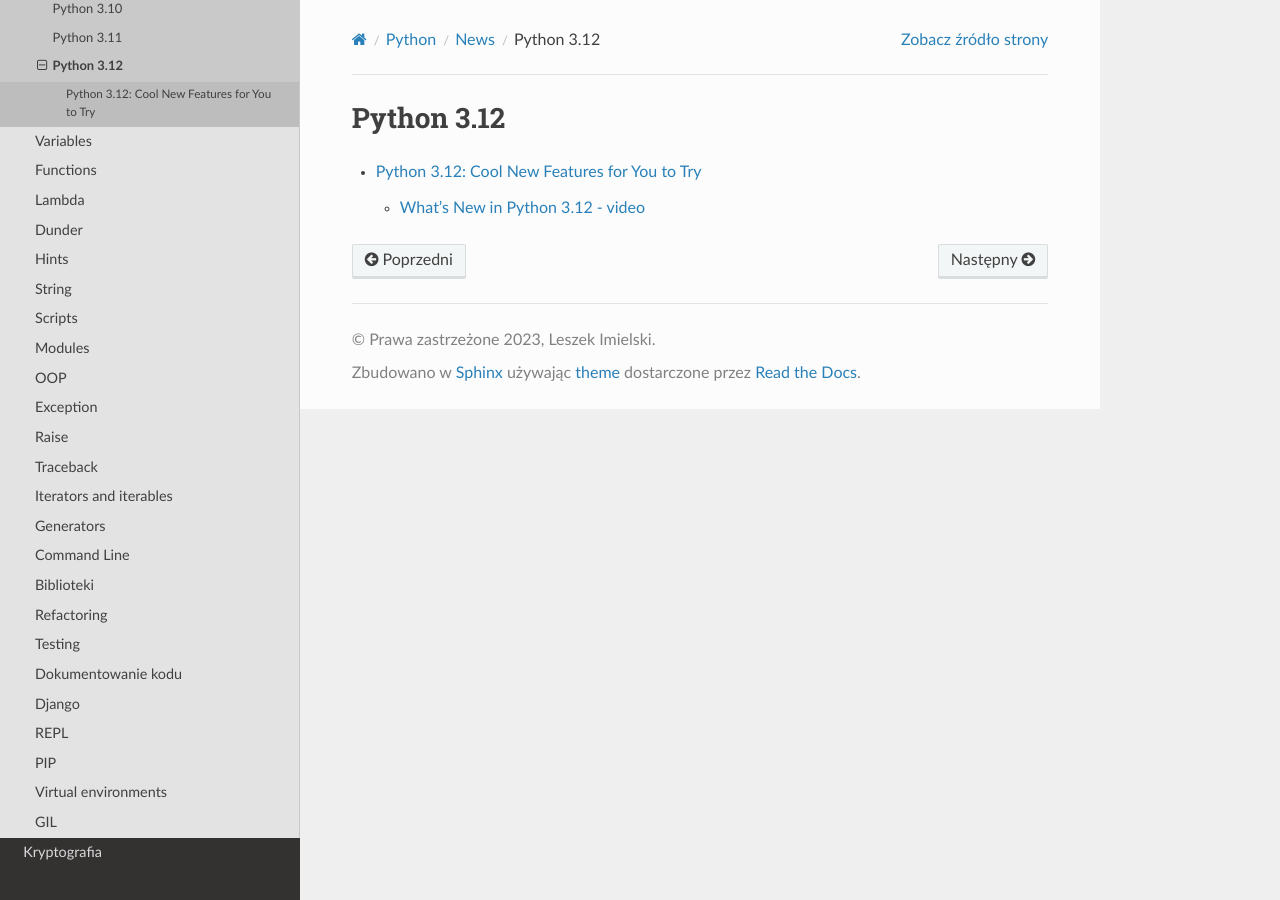
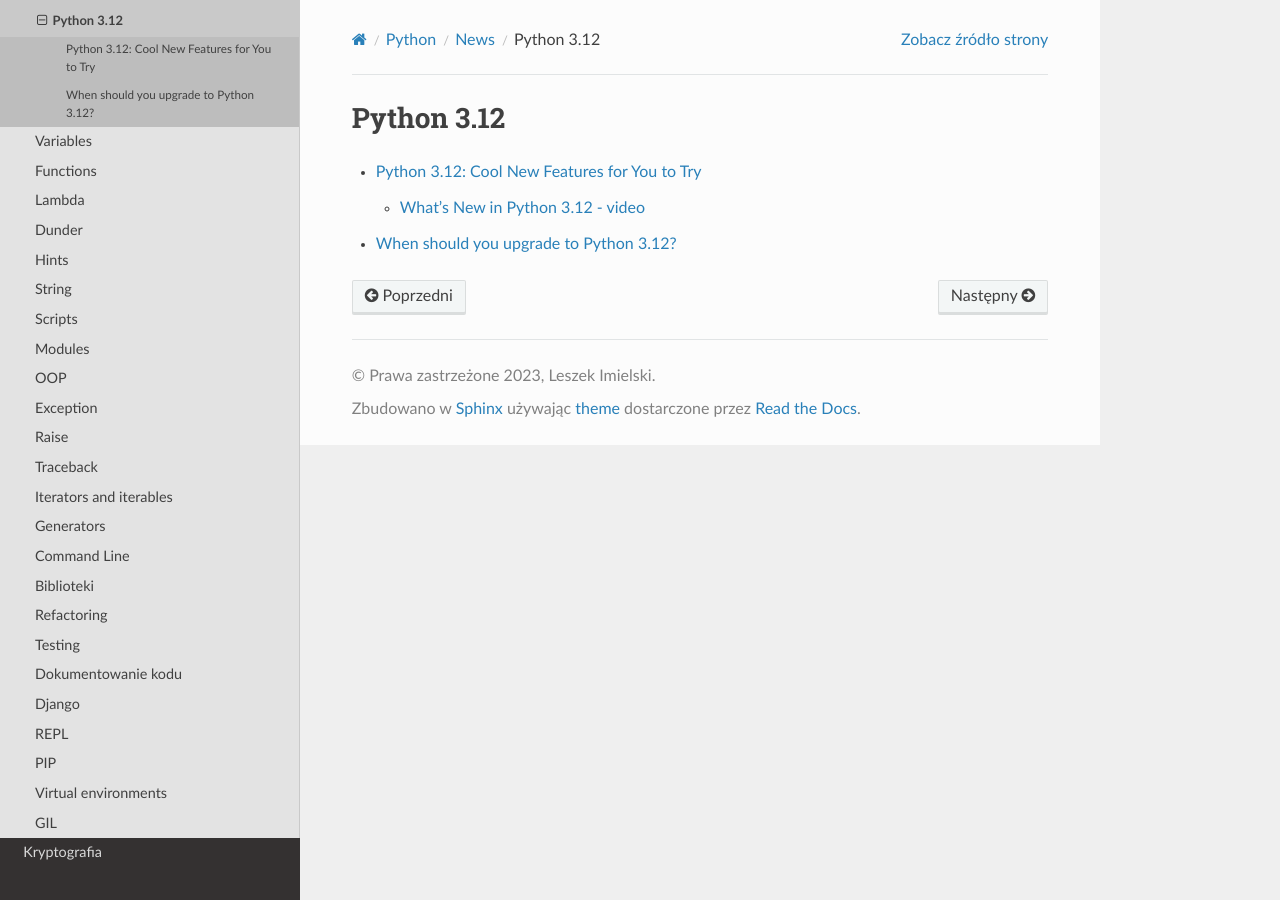
Before and after one commit to limielski/UsingSphinx, a Sphinx documentation site: the page built from docs/source/python/news/3.12/index.rst, in a window 1280 px wide. Built offline with Sphinx 7.4.7 and the Read the Docs theme 2.0.0, drawn with Linux system fonts in a browser that asks for light colours.

Commit message:
add new1-0 python 3.12

```diff
--- a/docs/source/python/news/3.12/index.rst
+++ b/docs/source/python/news/3.12/index.rst
@@ -5,3 +5,4 @@ Python 3.12
    :maxdepth: 2
 
    new0
+   new1-0
--- a/docs/source/python/news/3.12/new1-0.rst
+++ b/docs/source/python/news/3.12/new1-0.rst
@@ -0,0 +1,4 @@
+When should you upgrade to Python 3.12?
+=======================================
+
+https://pythonspeed.com/articles/upgrade-python-3.12/
```
